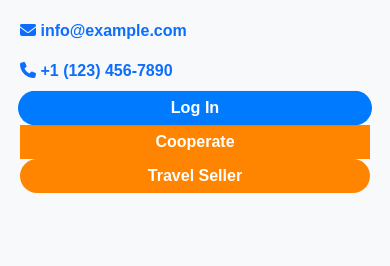
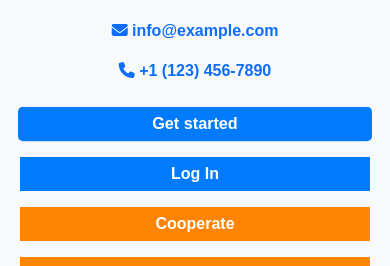
Before and after one commit to Tracy-miranja/travelsite, a plain HTML site: page index.html in a window 390 px wide. Both pictures are taken after a click on the button "Toggle navigation". Shown: the part 71-337 px from the top of the page. Drawn offline with nearby package versions, Linux system fonts and the light colour scheme.

Commit message:
Modified toggle bar

```diff
--- a/index.html
+++ b/index.html
@@ -53,20 +53,23 @@
                 <img src="logo.png" alt="Logo" height="40">
             </a>
             <ul class="navbar-nav mt-3">
-                <li class="nav-item">
+                <li class="nav-item text-center">
                     <span class="nav-link"><i class="fas fa-envelope icons"></i> info@example.com</span>
                 </li>
-                <li class="nav-item">
+                <li class="nav-item text-center">
                     <span class="nav-link"><i class="fas fa-phone icons"></i> +1 (123) 456-7890</span>
                 </li>
-                <li class="nav-item">
-                    <a class="nav-link animated-button btn-primary rounded-pill text-center" href="#" id="login-overlay">Log In</a>
+                <li class="nav-item mt-3">
+                    <a class="nav-link animated-button btn-primary text-center" href="#" id="login-overlay">Get started</a>
                 </li>
-                <li class="nav-item">
+                <li class="nav-item mt-3">
+                    <a class="nav-link btn-primary text-center" href="#" id="login-overlay">Log In</a>
+                </li>
+                <li class="nav-item mt-3">
                     <a class="nav-link btn-orange text-center" href="#">Cooperate</a>
                 </li>
-                <li class="nav-item">
-                    <a class="nav-link btn-orange rounded-pill text-center" href="#">Travel Seller</a>
+                <li class="nav-item mt-3">
+                    <a class="nav-link btn-orange  text-center" href="#">Travel Seller</a>
                 </li>
             </ul>
         </div>
```
